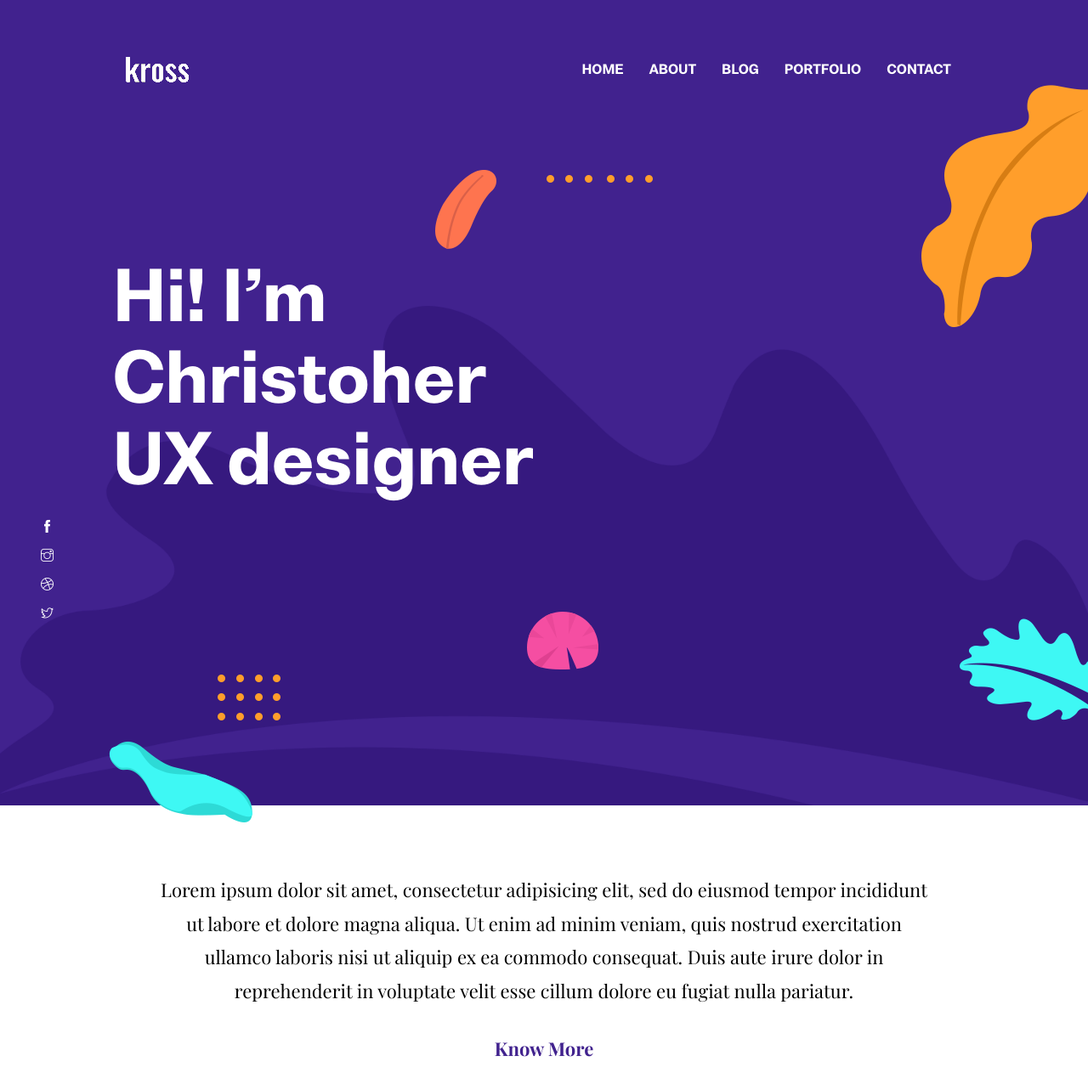
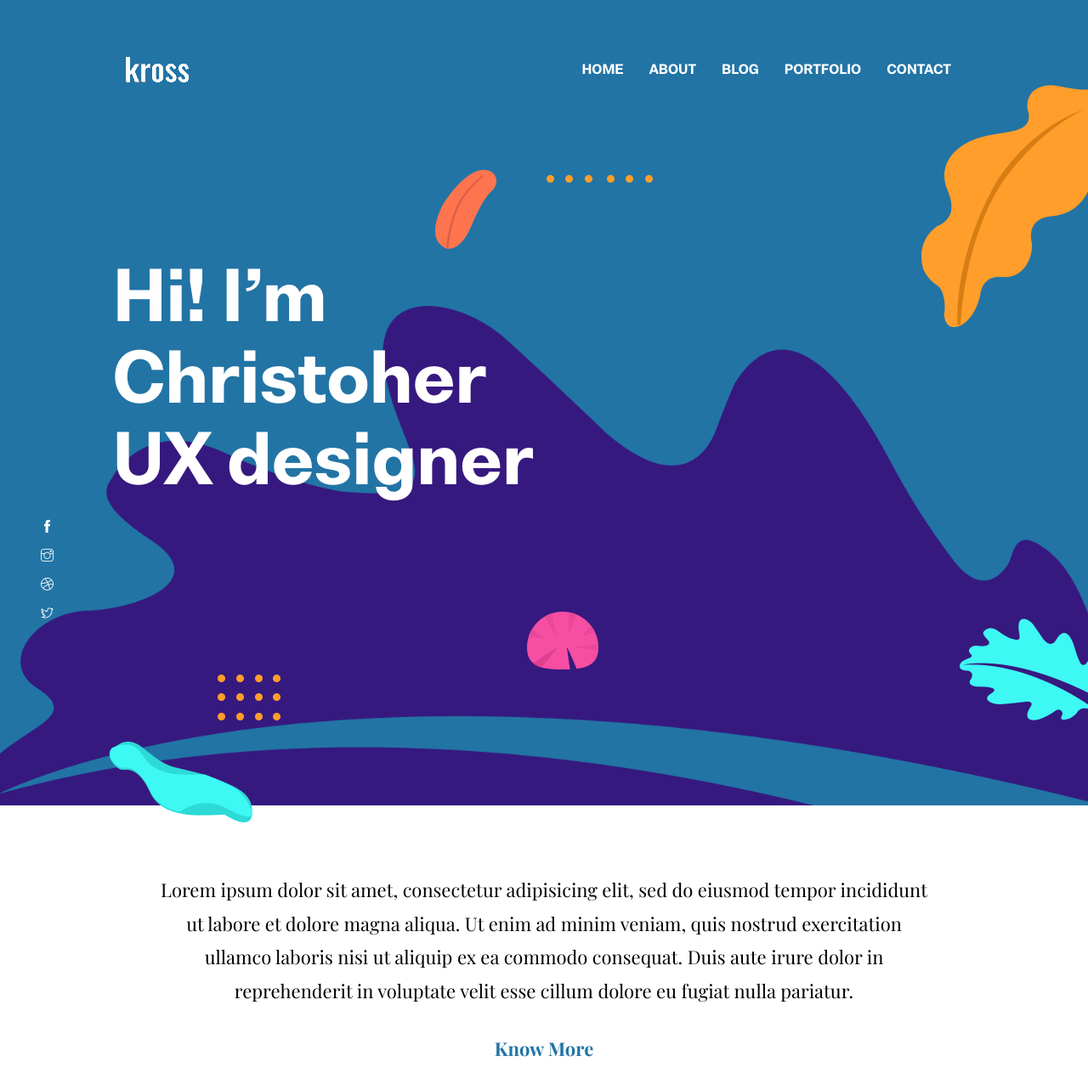
Before and after one commit to portalsense/portalsense.github.io, a Jekyll site: the page built from index.html, in a window 1280 px wide and 1400 px high. Shown: the top 1283 px of the window at 85% size. Built offline with Jekyll 4.4.1, drawn with Linux system fonts in a browser that asks for light colours.

Commit message:
Change main colors and gh-pages branch

```diff
--- a/_config.yml
+++ b/_config.yml
@@ -1,5 +1,5 @@
 baseurl: "" # the subpath of your site, e.g. /blog
-url: "" # the base hostname & protocol for your site, e.g. http://example.com
+url: "www.portalsense.com" # the base hostname & protocol for your site, e.g. http://example.com
 
 # Build settings
 markdown: kramdown
--- a/_sass/_variables.scss
+++ b/_sass/_variables.scss
@@ -1,6 +1,6 @@
 // Color Variables
-$primary-color: #41228e;
-$secondary-color: #2bfdff;
+$primary-color: #2274a5;
+$secondary-color: #46bf99;
 $text-color: #4c4c4c;
 $text-color-dark: #000;
 $text-color-light: #999999;
```
